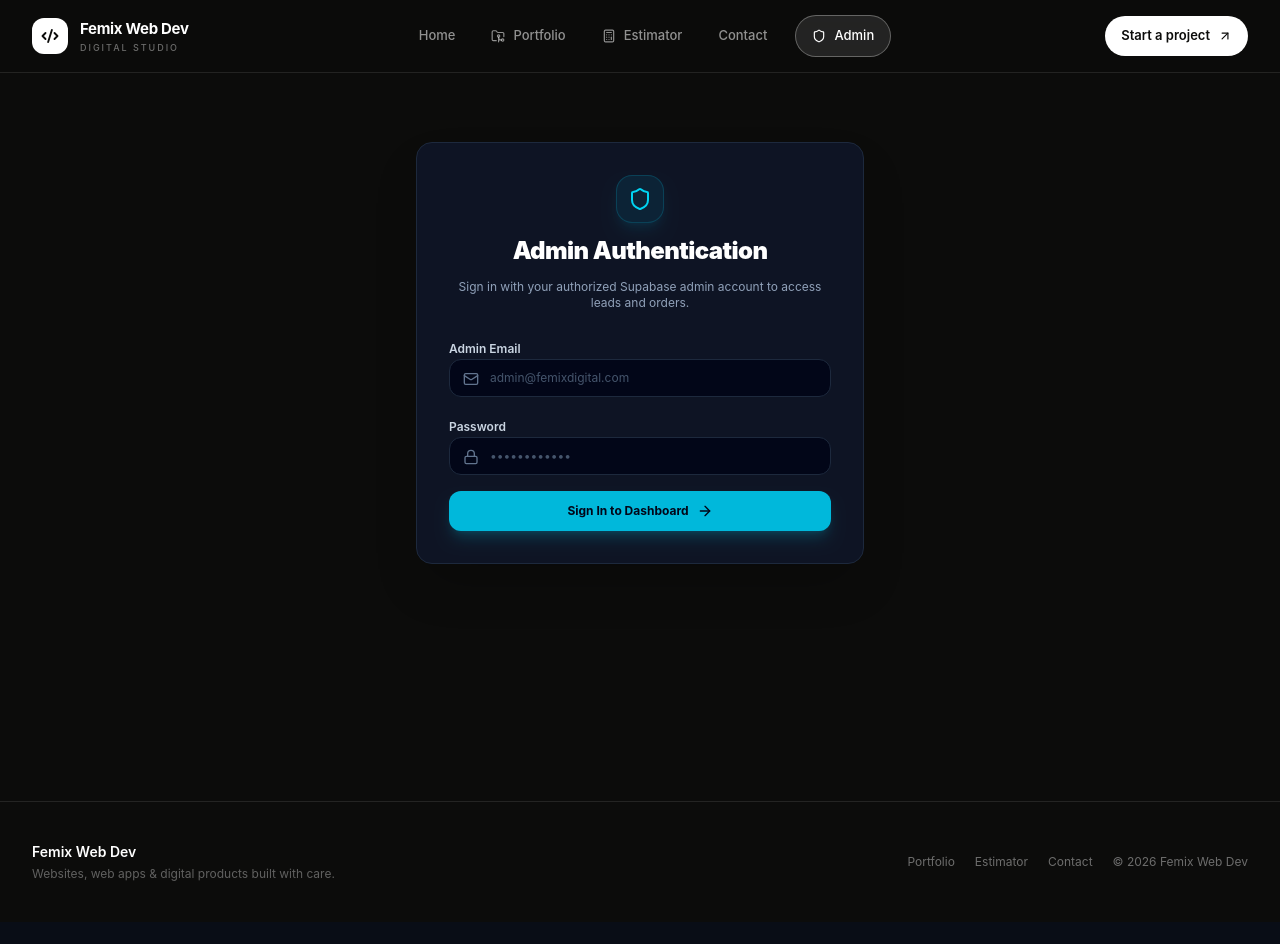
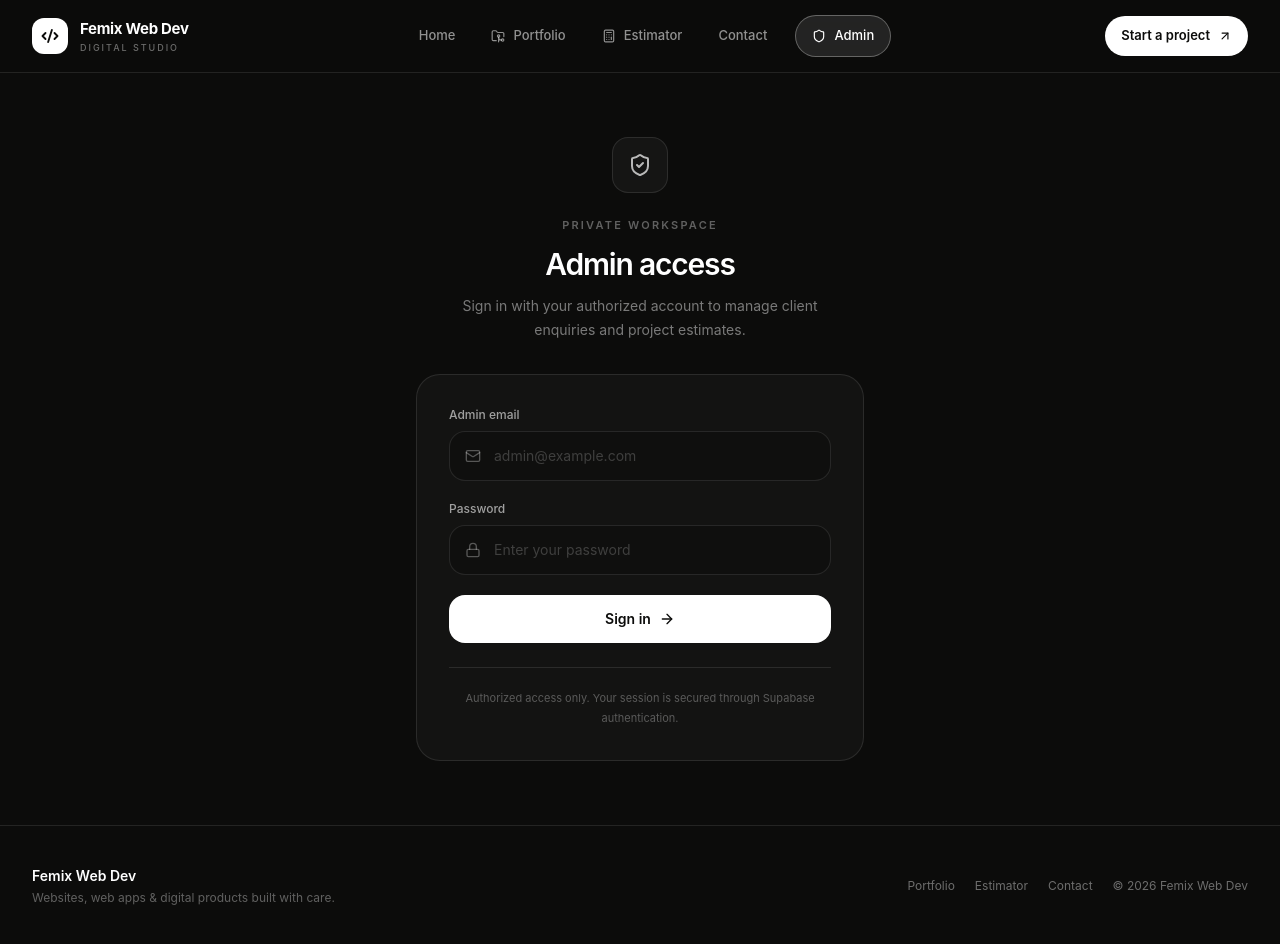
Before and after one commit to femixdigital/femix-web-dev, a React (Vite) app: page /admin in a window 1280 px wide. Before the commit the page ends 922 px from the top, so only its background shows below. Built offline with nearby package versions, Linux system fonts and the light colour scheme.

Commit message:
feat: redesign admin login page

```diff
--- a/src/components/AdminLogin.tsx
+++ b/src/components/AdminLogin.tsx
@@ -1,7 +1,7 @@
 import React, { useState } from 'react';
 import { supabase } from '../lib/supabase';
 import { useToast } from './Toast';
-import { Shield, Lock, Mail, ArrowRight } from 'lucide-react';
+import { ArrowRight, Lock, Mail, ShieldCheck } from 'lucide-react';
 
 interface AdminLoginProps {
   onSuccess: () => void;
@@ -15,12 +15,14 @@ export const AdminLogin: React.FC<AdminLoginProps> = ({ onSuccess }) => {
 
   const handleLogin = async (e: React.FormEvent) => {
     e.preventDefault();
+
     if (!email || !password) {
       showToast('Validation Error', 'Please enter both email and password.', 'error');
       return;
     }
 
     setLoading(true);
+
     try {
       const { error } = await supabase.auth.signInWithPassword({
         email,
@@ -32,51 +34,87 @@ export const AdminLogin: React.FC<AdminLoginProps> = ({ onSuccess }) => {
       showToast('Login Successful', 'Welcome to the secure Admin Dashboard.', 'success');
       onSuccess();
     } catch (err: any) {
-      showToast('Authentication Failed', err.message || 'Invalid login credentials.', 'error');
+      showToast(
+        'Authentication Failed',
+        err.message || 'Invalid login credentials.',
+        'error',
+      );
     } finally {
       setLoading(false);
     }
   };
 
   return (
-    <div className="min-h-[70vh] flex items-center justify-center px-4">
-      <div className="max-w-md w-full bg-slate-900/80 border border-slate-800 rounded-2xl p-8 shadow-2xl space-y-6">
-        <div className="text-center space-y-3">
-          <div className="w-12 h-12 rounded-2xl bg-cyan-500/10 border border-cyan-500/20 flex items-center justify-center mx-auto text-cyan-400 shadow-lg shadow-cyan-500/10">
-            <Shield className="w-6 h-6" />
+    <main className="min-h-[calc(100vh-72px)] bg-[#0c0c0b] px-5 py-16 text-white sm:px-8">
+      <div className="mx-auto flex min-h-[calc(100vh-200px)] max-w-md items-center justify-center">
+        <div className="w-full">
+          <div className="mb-8 text-center">
+            <div className="mx-auto flex h-14 w-14 items-center justify-center rounded-2xl border border-white/10 bg-white/[0.04]">
+              <ShieldCheck className="h-6 w-6 text-white/70" />
             </div>
-          <h1 className="text-2xl font-black text-white tracking-tight">Admin Authentication</h1>
-          <p className="text-xs text-slate-400">
-            Sign in with your authorized Supabase admin account to access leads and orders.
+
+            <p className="mt-6 text-[11px] font-semibold uppercase tracking-[0.2em] text-white/35">
+              Private workspace
+            </p>
+
+            <h1 className="mt-3 text-3xl font-semibold tracking-[-0.04em] text-white">
+              Admin access
+            </h1>
+
+            <p className="mx-auto mt-3 max-w-sm text-sm leading-6 text-white/45">
+              Sign in with your authorized account to manage client enquiries
+              and project estimates.
             </p>
           </div>
 
-        <form onSubmit={handleLogin} className="space-y-4">
-          <div className="space-y-1.5">
-            <label className="text-xs font-semibold text-slate-300">Admin Email</label>
+          <form
+            onSubmit={handleLogin}
+            className="rounded-3xl border border-white/10 bg-white/[0.03] p-6 sm:p-8"
+          >
+            <div className="space-y-5">
+              <div>
+                <label
+                  htmlFor="admin-email"
+                  className="mb-2 block text-xs font-medium text-white/60"
+                >
+                  Admin email
+                </label>
+
                 <div className="relative">
-              <Mail className="w-4 h-4 text-slate-500 absolute left-3.5 top-3" />
+                  <Mail className="pointer-events-none absolute left-4 top-1/2 h-4 w-4 -translate-y-1/2 text-white/30" />
+
                   <input
+                    id="admin-email"
                     type="email"
-                placeholder="admin@femixdigital.com"
+                    placeholder="admin@example.com"
                     value={email}
                     onChange={(e) => setEmail(e.target.value)}
-                className="w-full bg-slate-950 border border-slate-800 rounded-xl pl-10 pr-3.5 py-2.5 text-xs text-white placeholder-slate-600 focus:outline-none focus:border-cyan-500"
+                    className="w-full rounded-2xl border border-white/10 bg-black/20 py-3.5 pl-11 pr-4 text-sm text-white outline-none transition placeholder:text-white/20 focus:border-white/25 focus:bg-white/[0.04]"
+                    autoComplete="email"
                     required
                   />
                 </div>
               </div>
 
-          <div className="space-y-1.5">
-            <label className="text-xs font-semibold text-slate-300">Password</label>
+              <div>
+                <label
+                  htmlFor="admin-password"
+                  className="mb-2 block text-xs font-medium text-white/60"
+                >
+                  Password
+                </label>
+
                 <div className="relative">
-              <Lock className="w-4 h-4 text-slate-500 absolute left-3.5 top-3" />
+                  <Lock className="pointer-events-none absolute left-4 top-1/2 h-4 w-4 -translate-y-1/2 text-white/30" />
+
                   <input
+                    id="admin-password"
                     type="password"
-                placeholder="••••••••••••"
+                    placeholder="Enter your password"
                     value={password}
                     onChange={(e) => setPassword(e.target.value)}
-                className="w-full bg-slate-950 border border-slate-800 rounded-xl pl-10 pr-3.5 py-2.5 text-xs text-white placeholder-slate-600 focus:outline-none focus:border-cyan-500"
+                    className="w-full rounded-2xl border border-white/10 bg-black/20 py-3.5 pl-11 pr-4 text-sm text-white outline-none transition placeholder:text-white/20 focus:border-white/25 focus:bg-white/[0.04]"
+                    autoComplete="current-password"
                     required
                   />
                 </div>
@@ -85,13 +123,24 @@ export const AdminLogin: React.FC<AdminLoginProps> = ({ onSuccess }) => {
               <button
                 type="submit"
                 disabled={loading}
-            className="w-full bg-cyan-500 hover:bg-cyan-400 text-slate-950 font-bold py-3 rounded-xl transition text-xs flex items-center justify-center space-x-2 shadow-lg shadow-cyan-500/20"
+                className="group flex w-full items-center justify-center gap-2 rounded-2xl bg-white px-5 py-3.5 text-sm font-semibold text-[#0c0c0b] transition hover:bg-white/90 disabled:cursor-not-allowed disabled:opacity-50"
               >
-            <span>{loading ? 'Authenticating...' : 'Sign In to Dashboard'}</span>
-            <ArrowRight className="w-4 h-4" />
+                <span>{loading ? 'Authenticating...' : 'Sign in'}</span>
+                {!loading && (
+                  <ArrowRight className="h-4 w-4 transition-transform group-hover:translate-x-0.5" />
+                )}
               </button>
+            </div>
+
+            <div className="mt-6 border-t border-white/10 pt-5">
+              <p className="text-center text-[11px] leading-5 text-white/30">
+                Authorized access only. Your session is secured through Supabase
+                authentication.
+              </p>
+            </div>
           </form>
         </div>
       </div>
+    </main>
   );
 };
```
Lines whose indentation alone changed are shown as unchanged.
